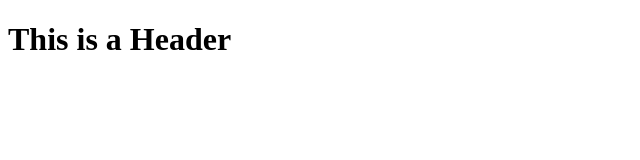
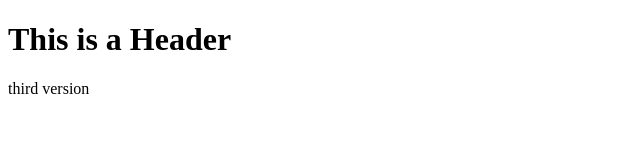
Before and after one commit to DrPepper17/git-test, a plain HTML site: page index.html in a window 1280 px wide. Shown: the whole page, without its empty margins (0-640 px from the left). Drawn offline with Linux system fonts and the light colour scheme.

Commit message:
Third Commit

```diff
--- a/index.html
+++ b/index.html
@@ -2,5 +2,6 @@
 <html>
    <body>
       <h1>This is a Header</h1>
+      third version
    </body>
 </html>
```
